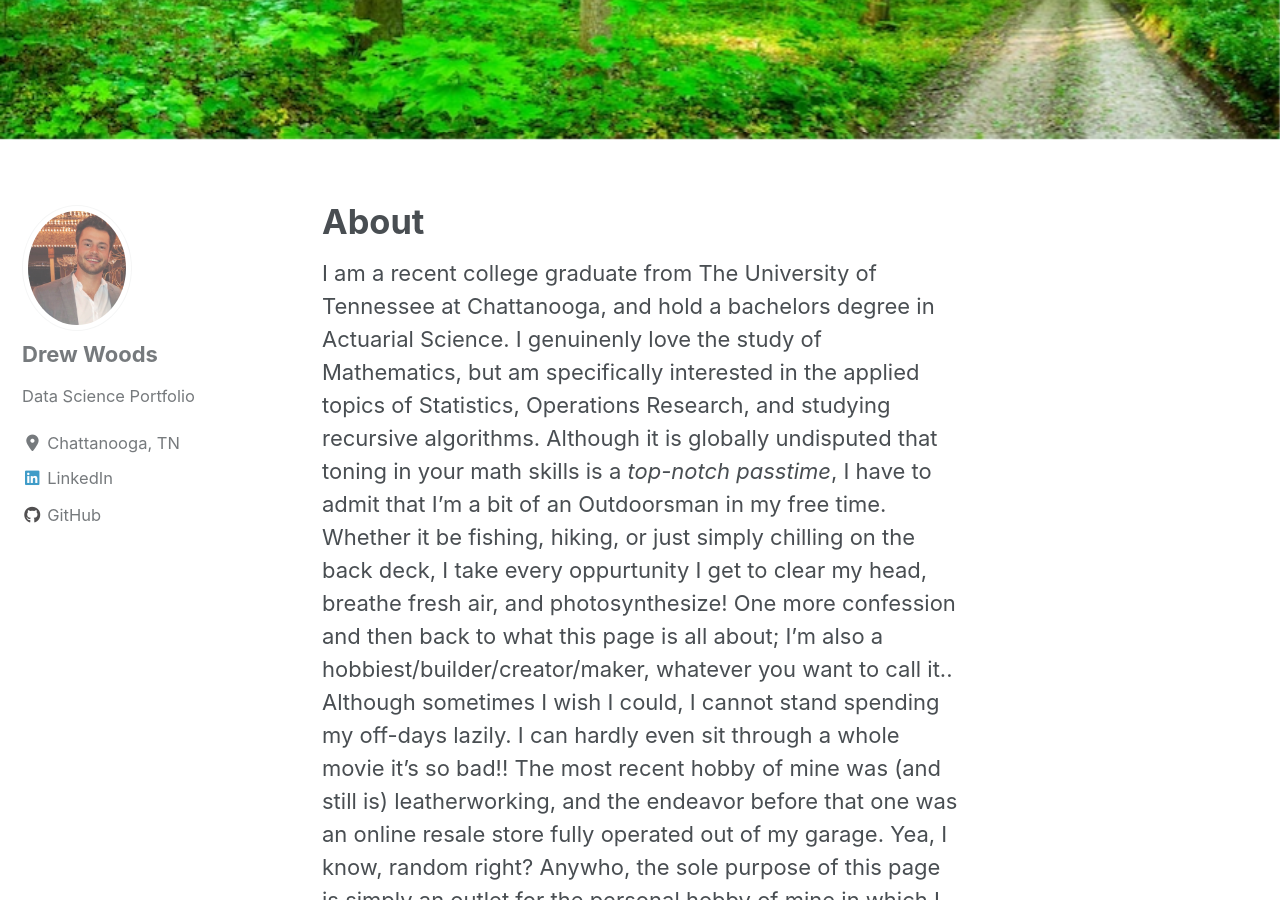
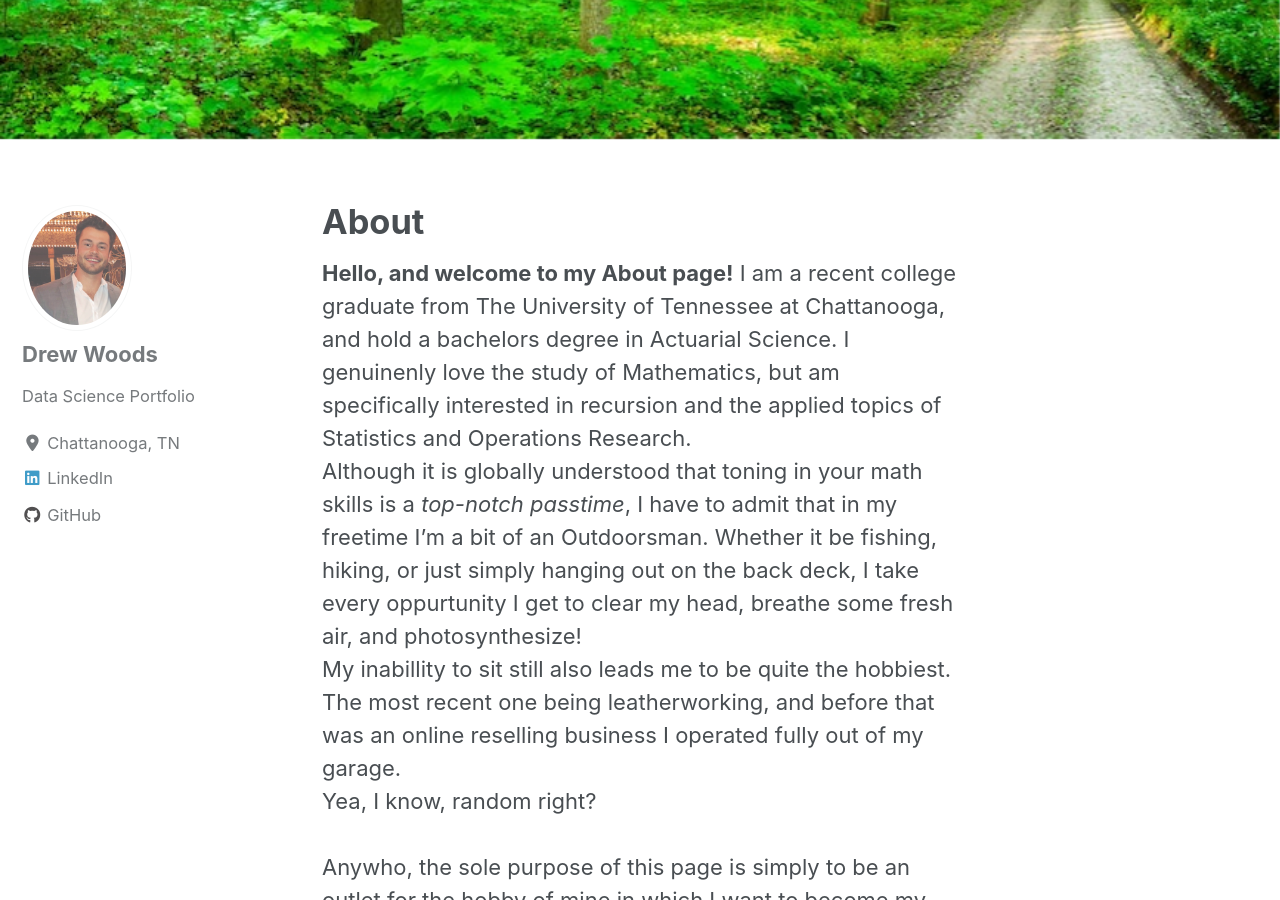
Before and after one commit to backdoordata/backdoordata.github.io, a Jekyll site: the page built from _pages/about.md, in a window 1280 px wide and 900 px high, scrolled down 334 px. Built offline with Jekyll 4.4.1, drawn with Linux system fonts in a browser that asks for light colours; cached includes are drawn as plain includes; nearby versions of some CDN libraries; some of the changed text lies outside the part shown.

Commit message:
editing About page bio

```diff
--- a/_pages/about.md
+++ b/_pages/about.md
@@ -5,6 +5,10 @@ header:
     image: "/images/forest-about-header.jpg"
 ---
 
-I am a recent college graduate from The University of Tennessee at Chattanooga, and hold a bachelors degree in Actuarial Science. I genuinenly love the study of Mathematics, but am specifically interested in the applied topics of Statistics, Operations Research, and studying recursive algorithms. Although it is globally undisputed that toning in your math skills is a *top-notch passtime*, I have to admit that I'm a bit of an Outdoorsman in my free time. Whether it be fishing, hiking, or just simply chilling on the back deck, I take every oppurtunity I get to clear my head, breathe fresh air, and photosynthesize! One more confession and then back to what this page is all about; I'm also a hobbiest/builder/creator/maker, whatever you want to call it.. Although sometimes I wish I could, I cannot stand spending my off-days lazily. I can hardly even sit through a whole movie it's so bad!! The most recent hobby of mine was (and still is) leatherworking, and the endeavor before that one was an online resale store fully operated out of my garage. Yea, I know, random right?
-Anywho, the sole purpose of this page is simply an outlet for the personal hobby of mine in which I want to become my career. If you cannot tell by now, I would like to keep the nature of this portfolio a little less formal than it should be, and maybe a little too transparent as well. At the current time that this "About" page is being written, I have only been coding for a little less than a month. With that being said, being self-taught sometimes feels like trying to drink from a water hose and can be very discouraging at times since people tend to only post their best work and harldy ever disclose the journey it took them to get there.
-So feel free to come along with me on the unfiltered journey of an aspiring Data Scientist!
+**Hello, and welcome to my About page!** I am a recent college graduate from The University of Tennessee at Chattanooga, and hold a bachelors degree in Actuarial Science. I genuinenly love the study of Mathematics, but am specifically interested in recursion and the applied topics of Statistics and Operations Research.\
+Although it is globally understood that toning in your math skills is a *top-notch passtime*, I have to admit that in my freetime I'm a bit of an Outdoorsman. Whether it be fishing, hiking, or just simply hanging out on the back deck, I take every oppurtunity I get to clear my head, breathe some fresh air, and photosynthesize!\
+My inabillity to sit still also leads me to be quite the hobbiest. The most recent one being leatherworking, and before that was an online reselling business I operated fully out of my garage.\
+Yea, I know, random right?\
+\
+Anywho, the sole purpose of this page is simply to be an outlet for the hobby of mine in which I want to become my career. If you cannot tell by now, I would like to keep the nature of this portfolio a little less formal than it should be, and maybe a little too transparent as well. At the current time that this "About" page is being written, I have only been coding for a little less than a month. With that being said, being self-taught sometimes feels like trying to drink from a water hose and can be very discouraging at times since people tend to only post their best work and harldy ever disclose the journey it took them to get there.\
+**So feel free to come along with me on the unglamorous and unfiltered journey of an aspiring Data Scientist.**
```
